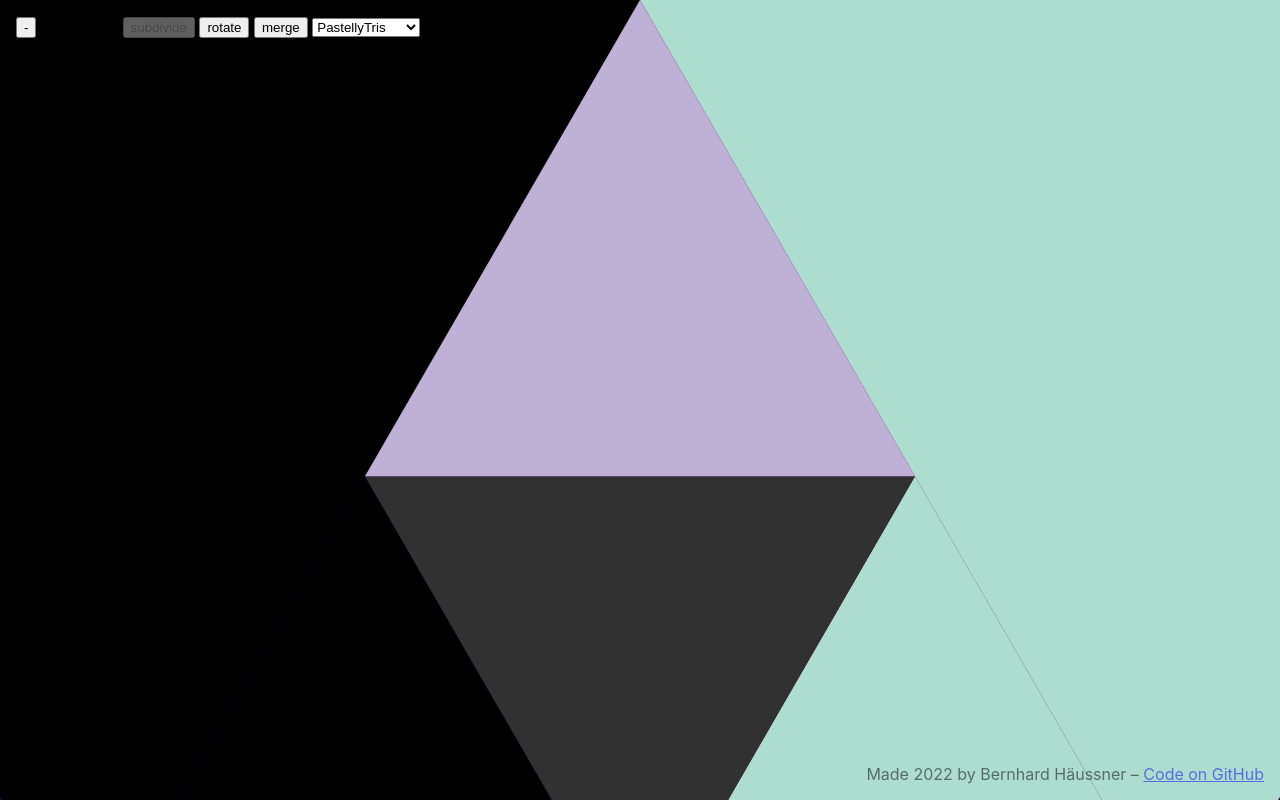
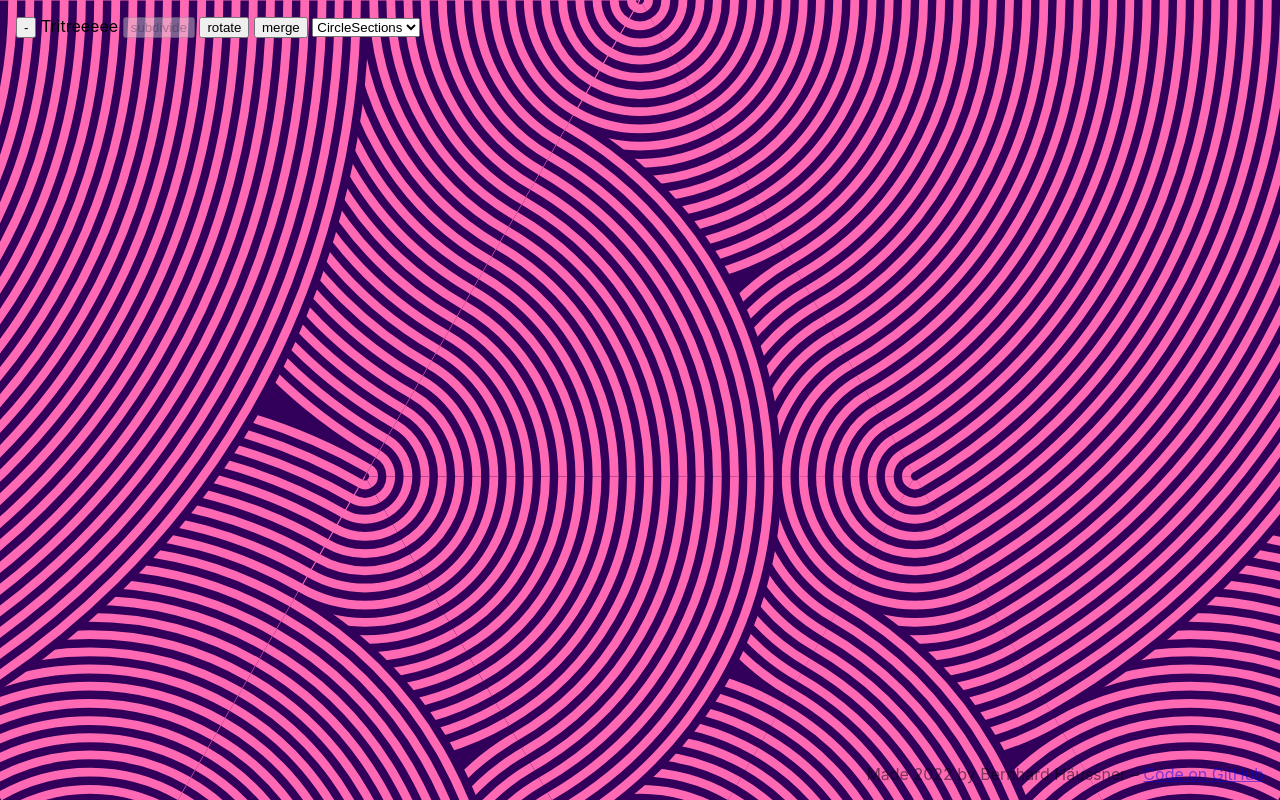
Before and after one commit to bxt/tritreeeee, a Next.js app: page / in a window 1280 px wide. Built offline with nearby package versions, Linux system fonts and the light colour scheme.

Commit message:
feat: make CircleSections the default style

```diff
--- a/pages/index.tsx
+++ b/pages/index.tsx
@@ -445,7 +445,7 @@ const Home: NextPage = () => {
   const [triTree, setTriTree] = useState<TriTree>(initialTriTree);
   const [toolName, setToolName] = useState<ToolName>('subdivide');
   const [triangleVisualizerName, setTriangleVisualizerName] =
-    useState<TriangleVisualizersName>('PastellyTris');
+    useState<TriangleVisualizersName>('CircleSections');
 
   const onClickTriangle = useCallback(
     (path: Direction[]): void => {
```
